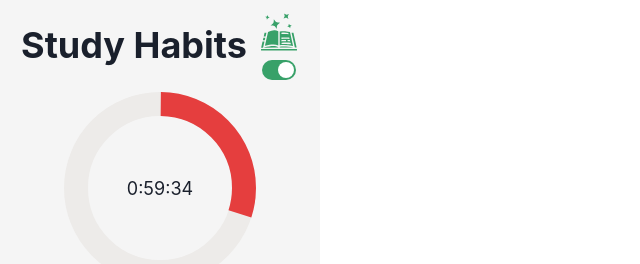
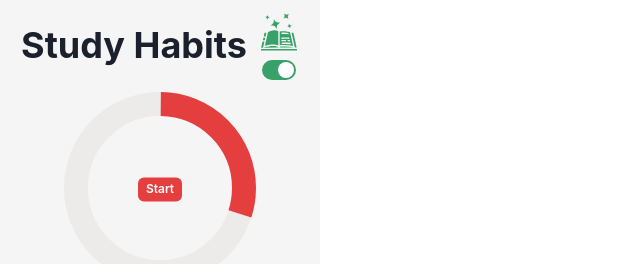
Before and after one commit to jmcgrath213/chrome-focus-extension, a React (Create React App) app: page / in a window 1280 px wide. Shown: the top 264 px of the page, without its empty margins (0-640 px from the left). Built offline with nearby package versions, Linux system fonts and the light colour scheme.

Commit message:
added in the timer

```diff
--- a/package.json
+++ b/package.json
@@ -16,6 +16,7 @@
     "@types/react-dom": "^18.0.6",
     "framer-motion": "^7.3.5",
     "react": "^18.2.0",
+    "react-countdown": "^2.3.2",
     "react-dom": "^18.2.0",
     "react-icons": "^4.4.0",
     "react-scripts": "5.0.1",
--- a/src/App.tsx
+++ b/src/App.tsx
@@ -1,4 +1,4 @@
-import React, { useState } from 'react';
+import React, { useRef, useState } from 'react';
 import {
   Box,
   Heading,
@@ -15,12 +15,15 @@ import {
   Button
 } from '@chakra-ui/react';
 import { GiSpellBook, GiBookshelf } from 'react-icons/gi';
+import Countdown, { zeroPad } from 'react-countdown';
 import './App.css';
 
 function App() {
   const [appIsOn, setAppIsOn] = useState(true);
-  const [focusTime, setFocusTime] = useState("");
-  const [breakTime, setBreakTime] = useState("");
+  const [countdownStarted, setCountdownStarted] = useState(false);
+  const [focusTime, setFocusTime] = useState(0);
+  const [breakTime, setBreakTime] = useState(0);
+  const countdownRef = useRef<any>();
 
   return (
     <Box
@@ -49,18 +52,45 @@ function App() {
           </VStack>
         </HStack>
         <CircularProgress value={30} color="red.500" size="200px" thickness='12px'>
-          <CircularProgressLabel fontSize="lg">0:59:34</CircularProgressLabel>
+          <CircularProgressLabel fontSize="lg">
+            <Countdown
+              date={Date.now() + 100000}
+              autoStart={false}
+              ref={countdownRef}
+              renderer={props =>
+              {return countdownStarted && (
+                <Box>
+                  <span>
+                    {zeroPad(props.hours)}:{zeroPad(props.minutes)}:{zeroPad(props.seconds)}
+                  </span>
+                </Box>
+              );}
+              }
+            />
+            {!countdownStarted && (
+              <Button
+                size="xs"
+                colorScheme="red"
+                onClick={() => {
+                  setCountdownStarted(true);
+                  countdownRef.current.start();
+                }}
+              >
+                Start
+              </Button>
+            )}
+          </CircularProgressLabel>
         </CircularProgress>
         <Text as="u" fontSize="xl">Ratio</Text>
         <HStack>
           <VStack>
             <Text fontSize="md">Focus Time</Text>
-            <Select />
+            <Select onChange={() => setFocusTime(1)} />
           </VStack>
           <Text pt="30px" fontSize="md">to</Text>
           <VStack>
             <Text fontSize="md">Break Time</Text>
-            <Select />
+            <Select onChange={() => setBreakTime(1)}/>
           </VStack>
         </HStack>
         <Button size="xs" colorScheme="green">Enter</Button>
```
Also changed, not shown: 1 other file (tests, documents, lock files or other folders).
